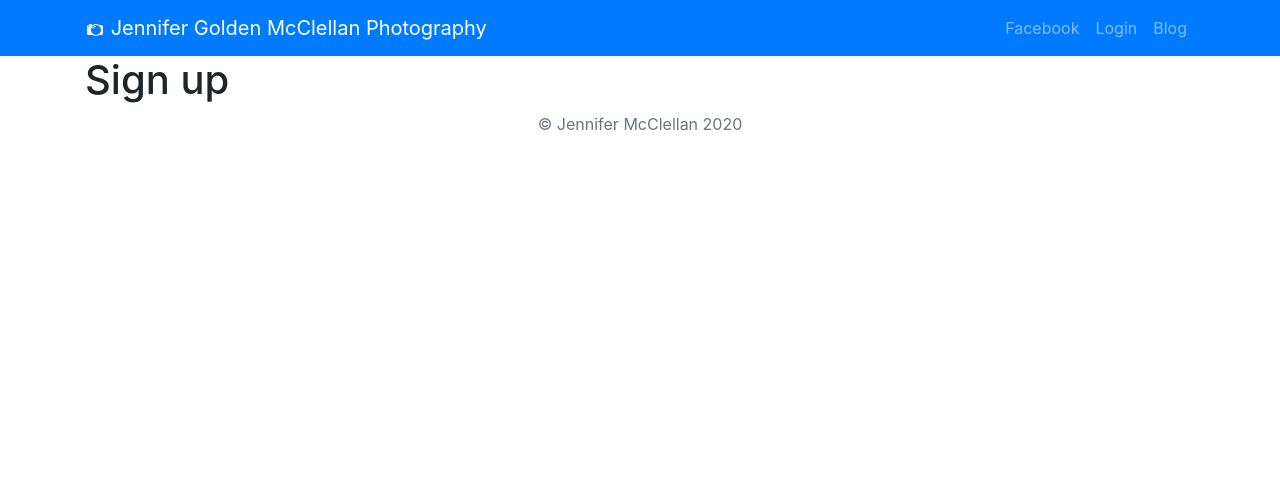
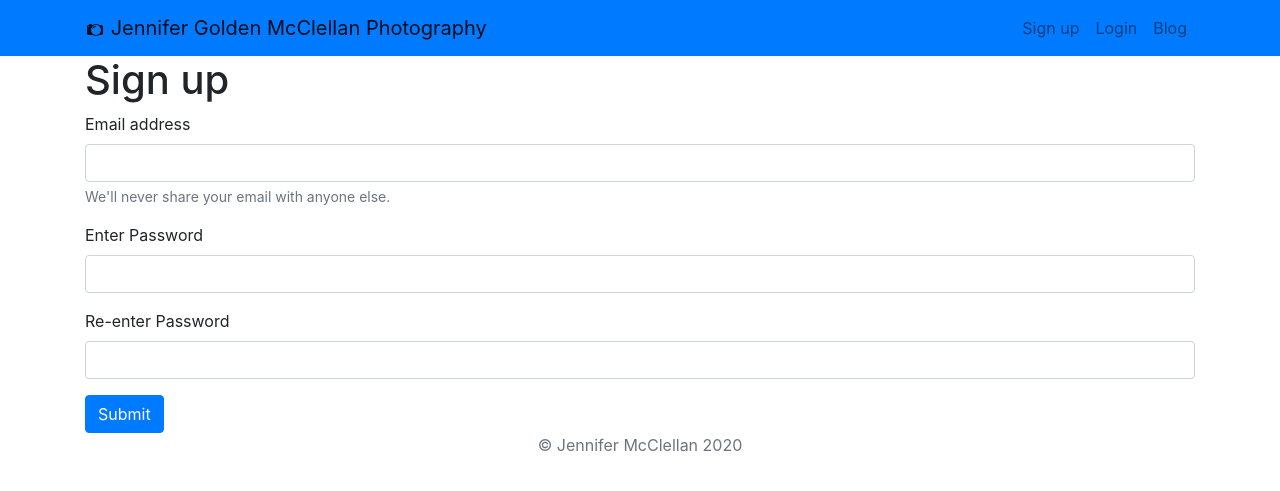
Before and after one commit to DJMcClellan1966/photowebpage, a Django app: page /accounts/signup in a window 1280 px wide. Shown: the top 491 px of the page. Run offline with Django 3.2, Linux system fonts and the light colour scheme; some libraries are stand-ins or nearby versions.

Commit message:
adde username and password to signup html

```diff
--- a/accounts/templates/accounts/signup.html
+++ b/accounts/templates/accounts/signup.html
@@ -3,9 +3,22 @@
 {% block content %}
 
 <h1>Sign up</h1>
-
-<form class="" action="index.html" method="post">
-
+{% csrf_token %}
+<form>
+  <div class="form-group">
+    <label for="InputEmail">Email address</label>
+    <input type="email" class="form-control" id="InputEmail" aria-describedby="emailHelp">
+    <small id="emailHelp" class="form-text text-muted">We'll never share your email with anyone else.</small>
+  </div>
+  <div class="form-group">
+    <label for="InputPassword1">Enter Password</label>
+    <input type="password" class="form-control" id="InputPassword1">
+  </div>
+  <div class="form-group">
+    <label for="InputPassword2">Re-enter Password</label>
+    <input type="password" class="form-control" id="InputPassword2">
+  </div>
+  <button type="submit" class="btn btn-primary">Submit</button>
 </form>
 
 {% endblock %}
--- a/webpage/templates/base.html
+++ b/webpage/templates/base.html
@@ -46,7 +46,7 @@
   </head>
   <body>
     <header>
-      <nav class="navbar navbar-expand-lg navbar-dark bg-primary" >
+      <nav class="navbar navbar-expand-lg navbar-light bg-primary" >
         <div class="container">
         <a class="navbar-brand" href="{% url 'home'%}">
           <svg class="bi bi-camera" width="1em" height="1em" viewBox="0 0 20 20" fill="currentColor" xmlns="http://www.w3.org/2000/svg">
@@ -62,7 +62,7 @@
         <div class="collapse navbar-collapse" id="navbarNav">
           <ul class="navbar-nav ml-auto">
             <li class="nav-item">
-              <a class="nav-link" href="https://www.facebook.com/profile.php?id=100004809220389">Facebook <span class="sr-only">(current)</span></a>
+              <a class="nav-link" href="">Sign up</a>
             </li>
             <li class="nav-item">
               <a class="nav-link" href="">Login</a>
```
